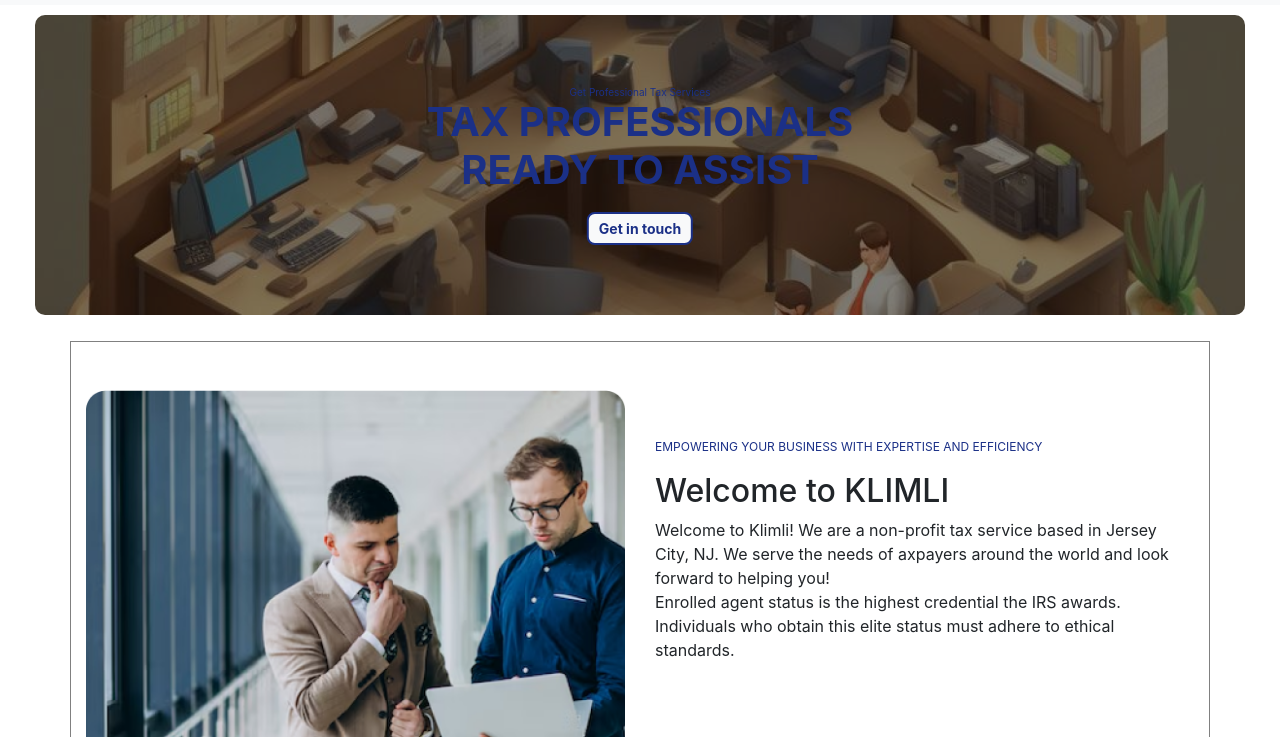
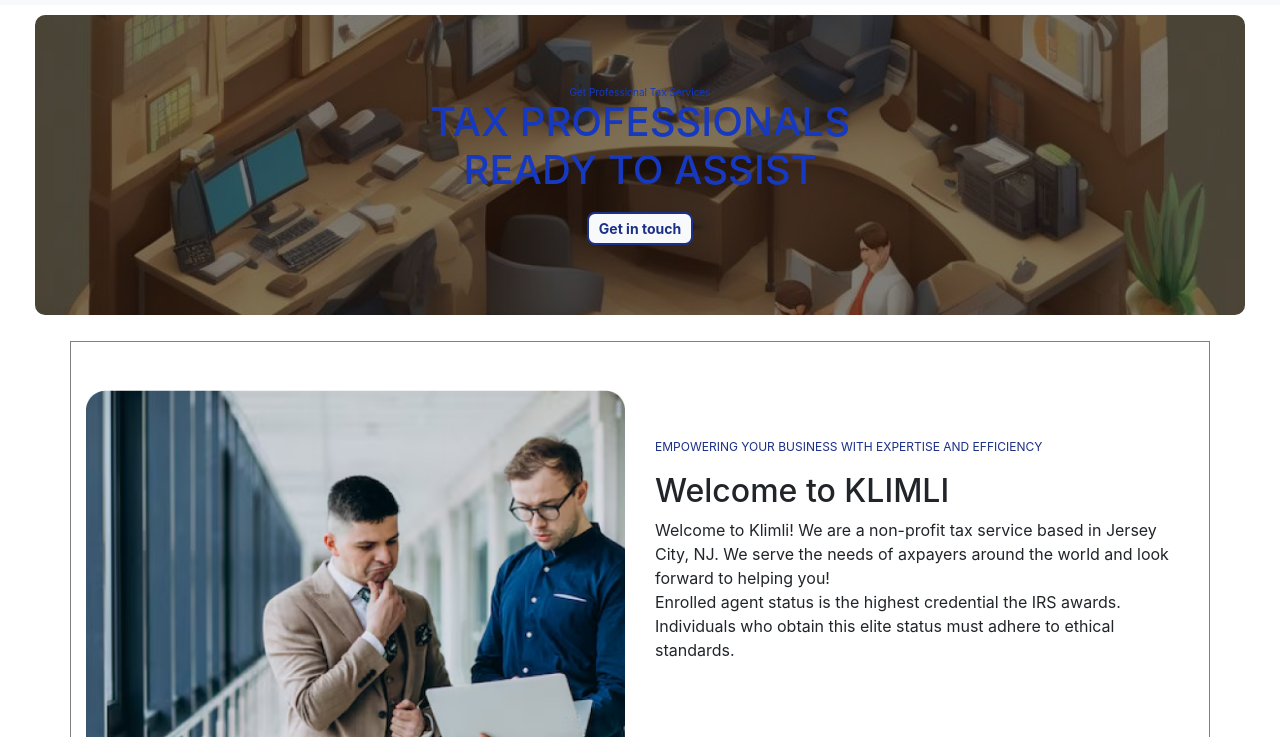
Before and after one commit to syedzada198/klimli-web, a plain HTML site: page index.html in a window 1280 px wide. Shown: the part 63-800 px from the top of the page. Drawn offline with nearby package versions, Linux system fonts and the light colour scheme.

Commit message:
new changes

```diff
--- a/assets/stylesheet.css
+++ b/assets/stylesheet.css
@@ -68,7 +68,7 @@
     position: relative;
     border-radius: 10px !important;
     margin: 10px 20px;
-    background-blend-mode: darken;
+    background-blend-mode:darken;
     /* opacity: 0.5;  */
   }
 
@@ -78,11 +78,8 @@
   left: 50%;
   transform: translate(-50%, -50%);
   text-align: center;
-  color: #1B3087;
+  color: #1739c0;
 
-  }
-  .text-container h1{
-    font-weight: 700;
   }
 
   .adjust-main-paragraph{
```
